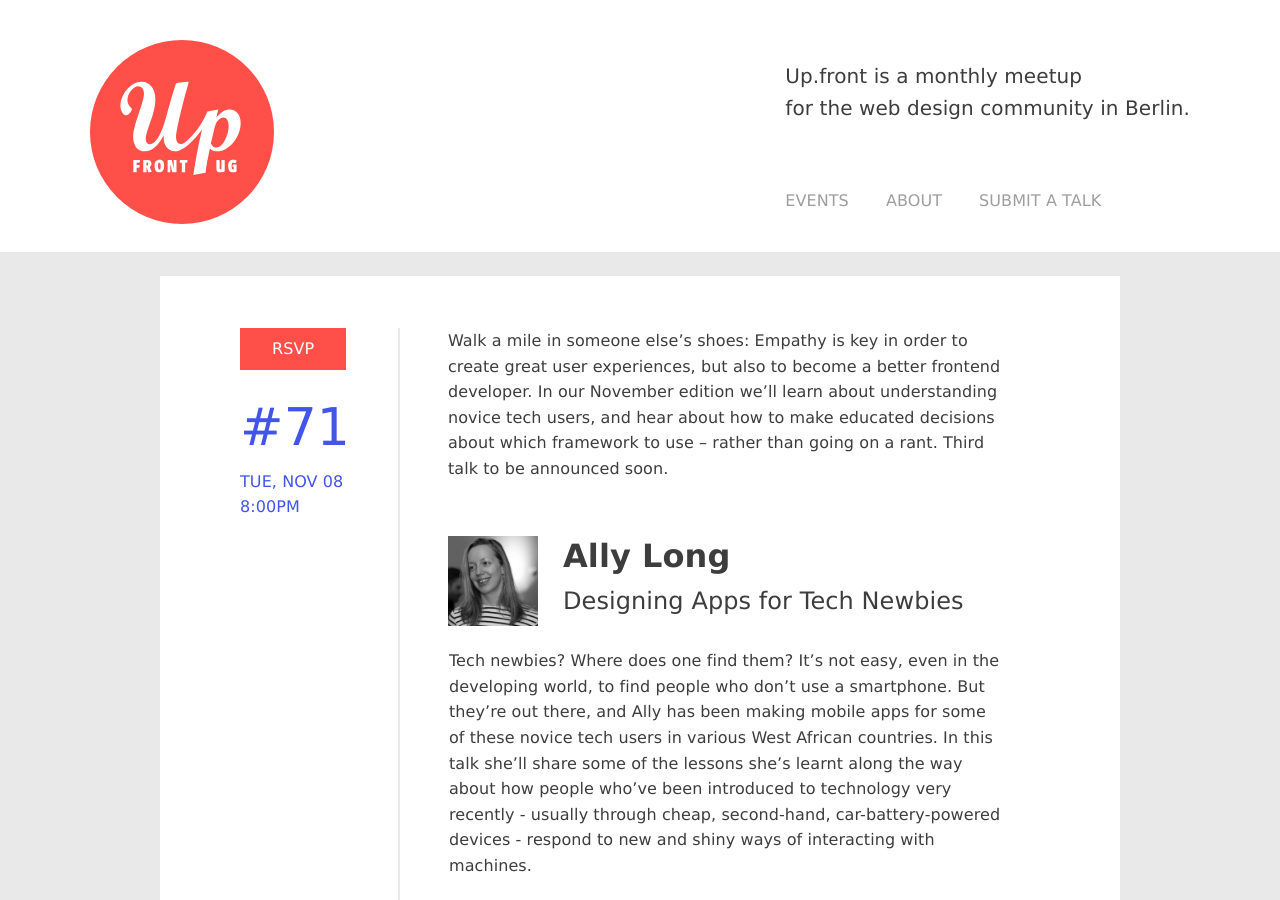
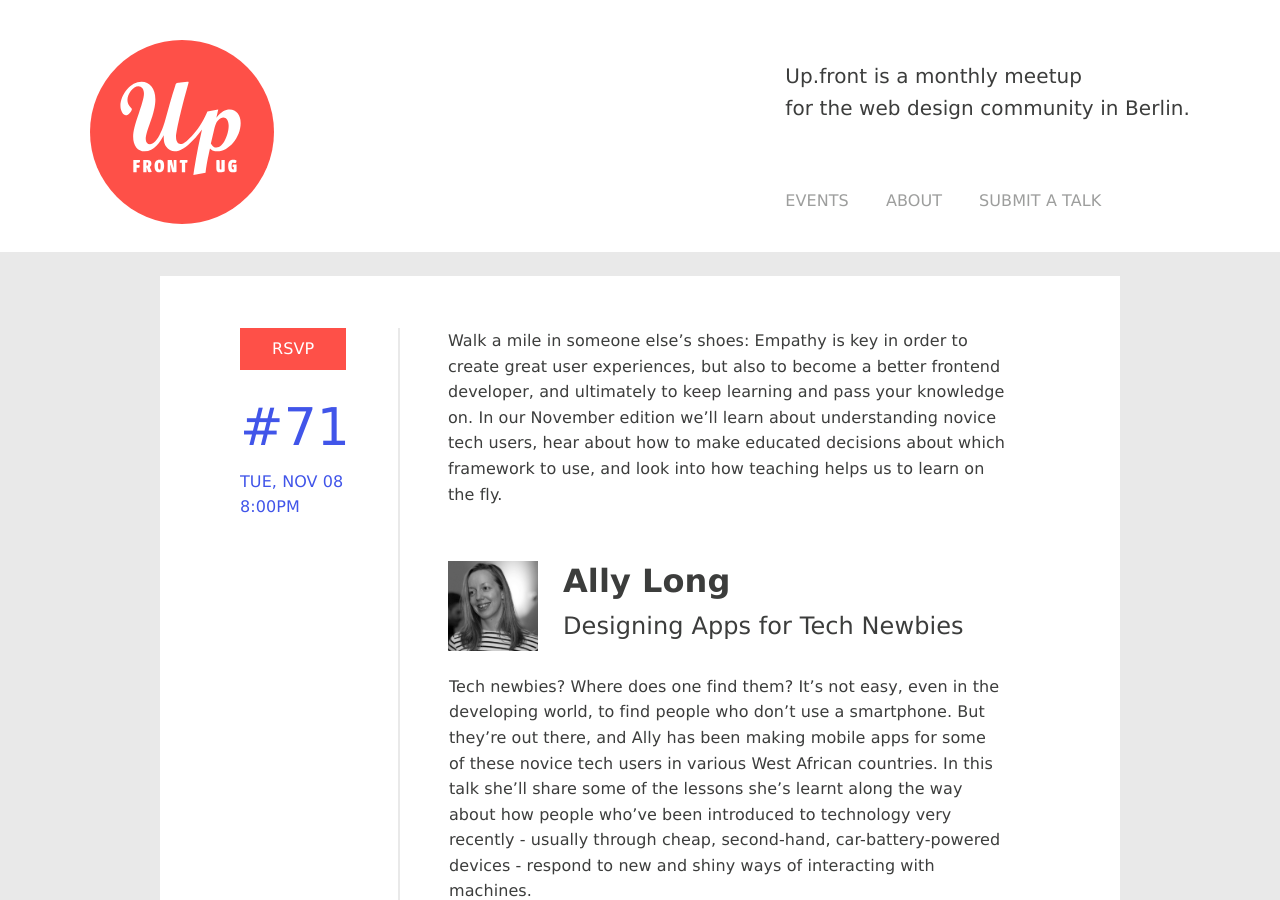
Before and after one commit to upfrontug/upfrontug.github.io, a Jekyll site: the page built from _posts/2016-11-08-meetup.html, in a window 1280 px wide and 900 px high. Built offline with Jekyll 4.4.1, drawn with Linux system fonts in a browser that asks for light colours; a script that is not in the unit is left out.

Commit message:
edit intro

```diff
--- a/_posts/2016-11-08-meetup.html
+++ b/_posts/2016-11-08-meetup.html
@@ -1,7 +1,7 @@
 ---
   counter:  '71'
   meetup: 'http://www.meetup.com/up-front-ug/events/234797540/'
-  intro: 'Walk a mile in someone else’s shoes: Empathy is key in order to create great user experiences, but also to become a better frontend developer. In our November edition we’ll learn about understanding novice tech users, and hear about how to make educated decisions about which framework to use – rather than going on a rant. Third talk to be announced soon.'
+  intro: 'Walk a mile in someone else’s shoes: Empathy is key in order to create great user experiences, but also to become a better frontend developer, and ultimately to keep learning and pass your knowledge on. In our November edition we’ll learn about understanding novice tech users, hear about how to make educated decisions about which framework to use, and look into how teaching helps us to learn on the fly.'
   talks:
     - name: 'Ally Long'
       title: 'Designing Apps for Tech Newbies'
```
